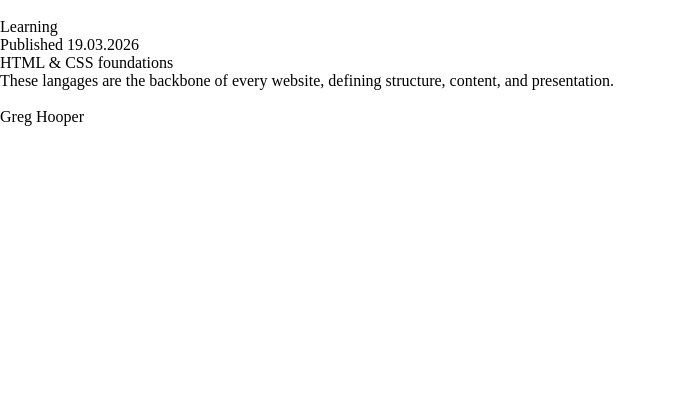
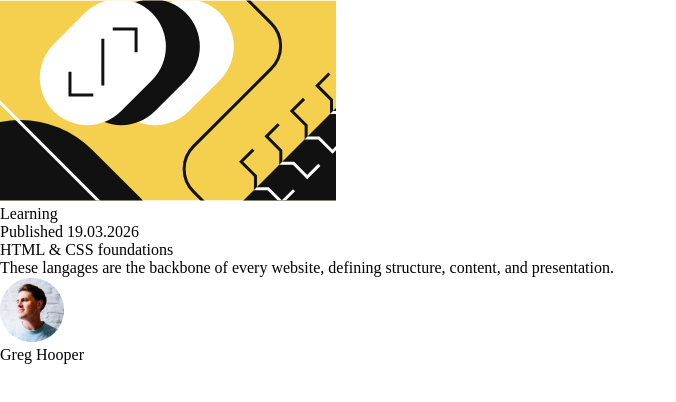
Before and after one commit to ltaverni/frontend-mentor_blog-preview, a React (Vite) app: page / in a window 1280 px wide. Shown: the top 402 px of the page, without its empty margins (0-676 px from the left). Built offline with nearby package versions, Linux system fonts and the light colour scheme.

Commit message:
(feat) add images

```diff
--- a/src/App.jsx
+++ b/src/App.jsx
@@ -1,11 +1,13 @@
 import { useState } from 'react'
+import picture from './assets/images/image-avatar.webp'
+import image from './assets/images/illustration-article.svg'
 import './App.css'
 
 const Footer = () => {
     return (
         <div className='footer'>
             <div className='picture'>
-                <img></img>
+                <img src={picture}></img>
             </div>
             <div className='name'>
                 Greg Hooper
@@ -49,7 +51,7 @@ const Category = () => {
 const Image = () => {
     return (
         <div className='image'>
-            <img></img>
+            <img src={image}></img>
         </div>
     )
 }
```
